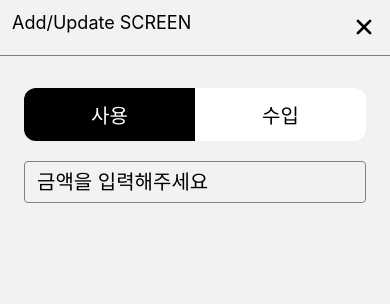
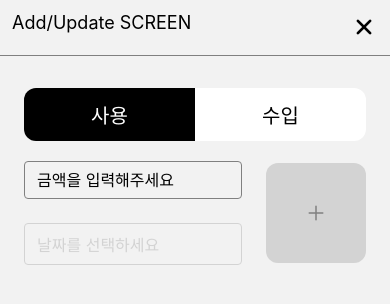
Before and after one commit to yuminc03/fast-campus-rn-part4, a React Native app in the folder AccountBook/: screen /Add in a window 390 px wide. Shown: the top 304 px of the page. Built offline with nearby package versions, Linux system fonts and the light colour scheme.

Commit message:
Feat: 사진 추가 버튼, 금액, 날짜 입력 TextInput 추가

```diff
--- a/AccountBook/src/components/SingleLineInput.tsx
+++ b/AccountBook/src/components/SingleLineInput.tsx
@@ -28,7 +28,7 @@ export const SingleLineInput: React.FC<{
         keyboardType={props.keyboardType}
         onChangeText={props.onChangeText}
         placeholder={props.placeholder}
-        style={{fontSize: props.fontSize ?? 20}}
+        style={{fontSize: props.fontSize ?? 20, paddingVertical: 0}}
         onFocus={() => {
           setFocused(true);
         }}
--- a/AccountBook/src/screens/AddUpdateScreen.tsx
+++ b/AccountBook/src/screens/AddUpdateScreen.tsx
@@ -8,6 +8,8 @@ import {AccountBookHistory} from '../data/AccountBookHistory';
 import {Typography} from '../components/Typography';
 import {Spacer} from '../components/Spacer';
 import {SingleLineInput} from '../components/SingleLineInput';
+import {Icon} from '../components/Icons';
+import {convertToDateString} from '../utils/DetailUtils';
 
 export const AddUpdateScreen: React.FC = () => {
   const navigation = useRootNavigation();
@@ -47,6 +49,10 @@ export const AddUpdateScreen: React.FC = () => {
       price: parseInt(text),
     }));
   }, []);
+
+  const onPressPhoto = useCallback(() => {}, []);
+
+  const onPressCalandar = useCallback(() => {}, []);
 
   return (
     <View style={{flex: 1}}>
@@ -112,7 +118,45 @@ export const AddUpdateScreen: React.FC = () => {
               placeholder="금액을 입력해주세요"
               onChangeText={onChangePrice}
               keyboardType="number-pad"
+              fontSize={16}
             />
+
+            <Spacer space={24} />
+
+            <Button onPress={onPressCalandar}>
+              <View
+                style={{
+                  borderColor: item.date === 0 ? 'lightgray' : 'gray',
+                  borderWidth: 1,
+                  paddingVertical: 8,
+                  paddingHorizontal: 12,
+                  borderRadius: 4,
+                }}>
+                <Typography
+                  fontSize={16}
+                  color={item.date === 0 ? 'lightgray' : 'gray'}>
+                  {item.date !== 0
+                    ? convertToDateString(item.date)
+                    : '날짜를 선택하세요'}
+                </Typography>
+              </View>
+            </Button>
+          </View>
+
+          <View style={{marginLeft: 24}}>
+            <Button onPress={onPressPhoto}>
+              <View
+                style={{
+                  width: 100,
+                  height: 100,
+                  borderRadius: 12,
+                  backgroundColor: 'lightgray',
+                  alignItems: 'center',
+                  justifyContent: 'center',
+                }}>
+                <Icon name="add" size={24} color="gray" />
+              </View>
+            </Button>
           </View>
         </View>
       </ScrollView>
```
